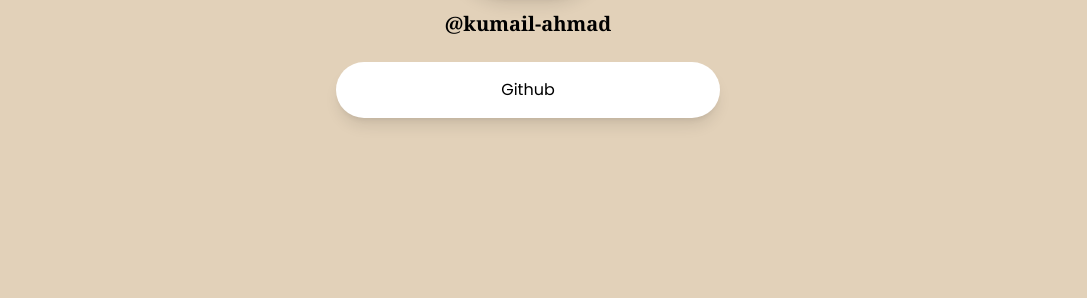
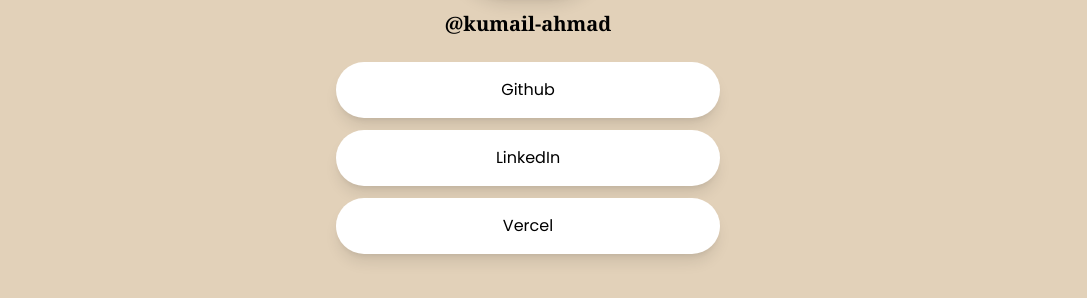
Before and after one commit to kumail-ahmad/myLink, a Next.js app: page /myLink in a window 1280 px wide. Shown: the part 276-574 px from the top of the page, without its empty margins (112-1199 px from the left). Built offline with nearby package versions, Linux system fonts and the light colour scheme.

Commit message:
changed links

```diff
--- a/app/myLink/page.js
+++ b/app/myLink/page.js
@@ -1,16 +1,18 @@
 import Link from "next/link";
 
-
-export default  function Page() {
-
-  const item= {
+export default function Page() {
+  const item = {
     _id: {
       $oid: "6775664822a9a0f2f25bab63",
     },
     links: [
       {
-        link: "https://github.com/kumail-ahmad",
-        linktext: "Github",
+        link1: "https://github.com/kumail-ahmad",
+        linktext1: "Github",
+        link2: "https://github.com/kumail-ahmad",
+        linktext2: "LinkedIn",
+        link3: "https://github.com/kumail-ahmad",
+        linktext3: "Vercel",
       },
     ],
     handle: "kumail-ahmad",
@@ -19,7 +21,6 @@
 
   return (
     <div className="bg-[#e2d1b9] min-h-screen flex justify-center items-start  ">
-
       <div className="photo flex flex-col justify-center items-center gap-3 mt-36">
         <img
           src={item.pic}
@@ -28,20 +29,28 @@
           className="rounded-full border-4 border-white shadow-lg"
         />
         <span className="font-bold text-xl font-serif">@{item.handle}</span>
-          <div className="links ">
-            {item.links.map((item, index) => {
-              return (
-                <Link key={index} href={item.link}>
-                  {" "}
-                  <div className="py-4 px-2 min-w-96 bg-white  my-3 shadow-lg  text-center rounded-full ">
-                    {item.linktext}
+        <div className="links">
+          {item.links.map((item, index) => (
+            <div key={index} className="container">
+              <Link href={item.link1}>
+                <div className="py-4 px-2 min-w-96 bg-white my-3 shadow-lg text-center rounded-full">
+                  {item.linktext1}
                 </div>
               </Link>
-              );
-            })}
+              <Link href={item.link2}>
+                <div className="py-4 px-2 min-w-96 bg-white my-3 shadow-lg text-center rounded-full">
+                  {item.linktext2}
+                </div>
+              </Link>
+              <Link href={item.link3}>
+                <div className="py-4 px-2 min-w-96 bg-white my-3 shadow-lg text-center rounded-full">
+                  {item.linktext3}
+                </div>
+              </Link>
+            </div>
+          ))}
         </div>
       </div>
-
     </div>
   );
 }
```
Lines whose indentation alone changed are shown as unchanged.
